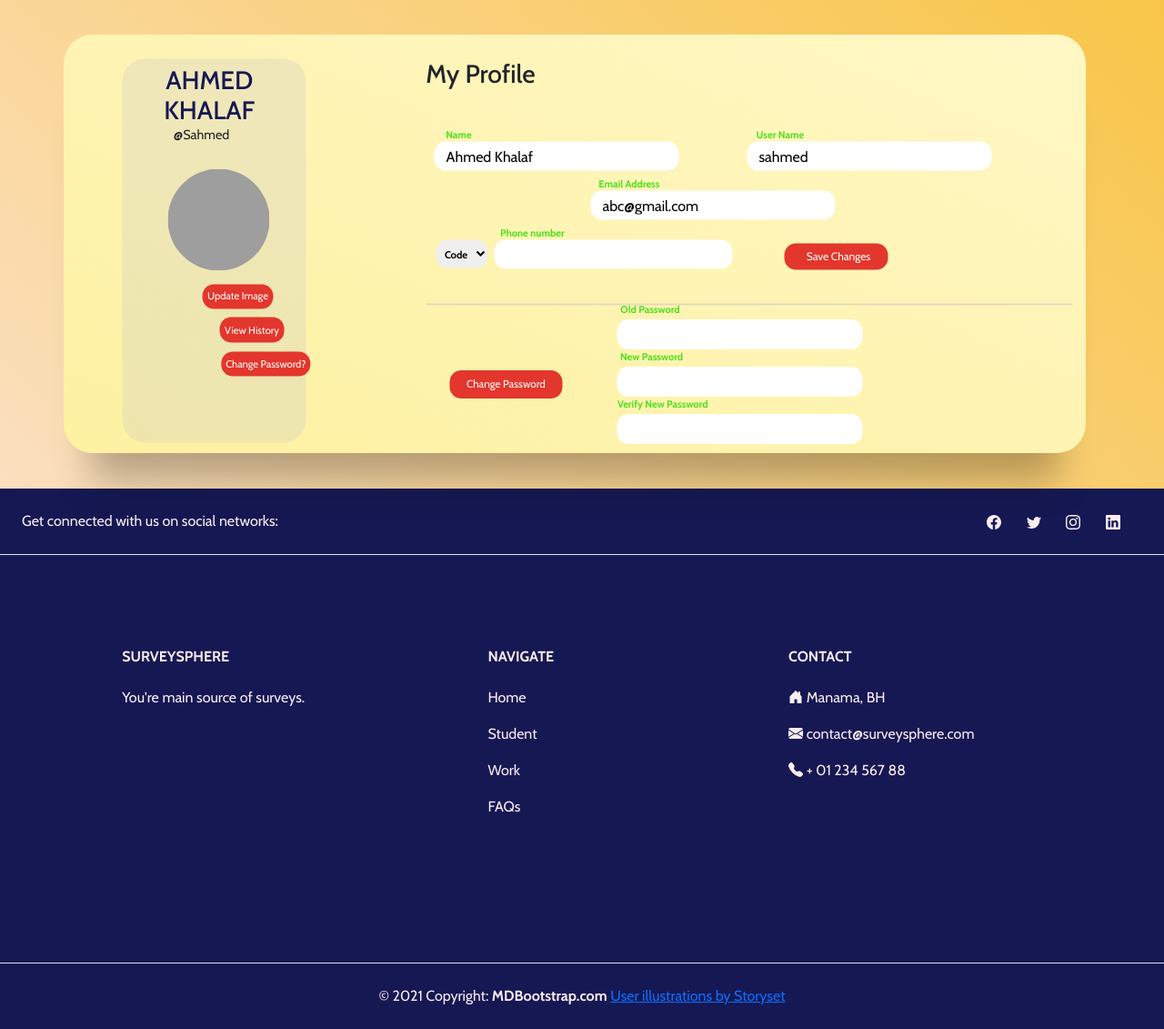
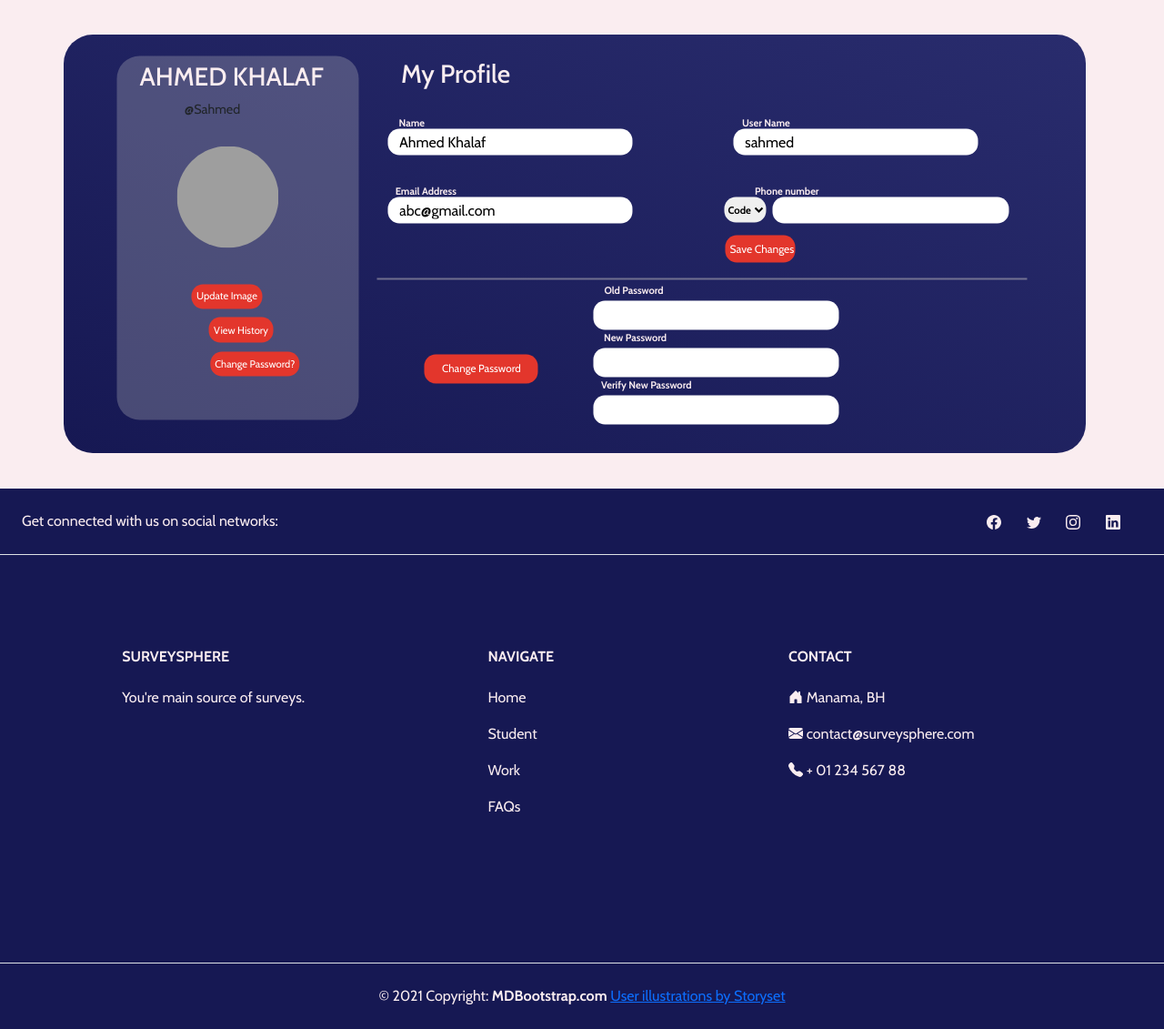
Before and after one commit to jyaserysf/333-Project, a PHP site: page /Profile.php in a window 1280 px wide. Shown: the part 88-1219 px from the top of the page at 91% size. Run offline with PHP 8.4, Linux system fonts and the light colour scheme; a user stored in the database is signed in; data comes from the database, SQL or seed files in the repository; grey boxes are pictures that could not be loaded.

Commit message:
modifications

```diff
--- a/Profile.php
+++ b/Profile.php
@@ -48,36 +48,47 @@ die("Error Occured:".$e->getMessage());
     <!-- Page content in this external container -->
     <div class="cointainer" id="main">
     <div class="container">
-    <div class="outer">
-      <div class="inner">
+    <div class="outer ">
+      <div class="inner row">
 
-        <div class="one">
+        <div class="one col-3">
 
           <div class="profile-image">
-            <h3 style='color:#161853' id="display_name"> <?php echo strtoupper($name);?></h3>
+            <h3 style='color:#FAEDF0' id="display_name"> <?php echo strtoupper($name);?></h3>
             <p>@<?php echo ucfirst($username)?></p>
             <img src="img/Profile-Image-Trail.jpeg" alt="The profile image should be here" id="profilePicture">
+            <div class="row">
+              <div class="col">
                 <label id="profile-label" for="image-file">Update Image</label>
                 <input type="file" accept="image/jpeg, image/png, image/jpg" id="image-file">
+              </div>
+              <div class="col">
                 <a class="history" href="history.php">View History</a>
+              </div>
+              <div class="col">
                 <form method="post">
                   <input class="pass_change" type="submit" value='Change Password?' name='pass_change'>
                 </form>
               </div>
+            </div>
+
+
 
           </div>
 
-        <div class="two">
+        </div>
+
+        <div class="two col">
 
 
-          <div class="two1">
+          <div class="two1 row">
 
             <div class="myprofile">
               <h3>My Profile</h3>
             </div>
 
             <form id="form1" method="post">
-              <div class="fullname field">
+              <div class="fullname field col-6">
                 <?php
                 echo "<style>";include 'css/moveUp.css'; echo "</style>";
                 # select statement
@@ -88,21 +99,21 @@ die("Error Occured:".$e->getMessage());
               </div>
 
 
-              <div class="username field">
+              <div class="username field col-6">
                 <input size="30" name="username" value="<?php echo isset($_POST['username']) ? $_POST['username'] :$username;?>" class="input-field"  type="text"  autocomplete="off" >
                 <label>User Name</label>
               </div>
 
-              <div class="email field">
+              <div class="email field col-6">
                 <input size="30" name="email" value="<?php echo isset($_POST['email']) ? $_POST['email'] :$email;?>"  class="input-field"  type="text"  autocomplete="off" >
                 <label>Email Address</label>
               </div>
 
-              <div class="lastrowform1">
+              <div class="lastrowform1 col-6">
 
-              <div class="phone">
+              <div class="phone row" id="phoneNO">
 
-                <div class="country">
+                <div class="country col">
                   <select id="code" name="code">">
 
                     <option value="<?php
@@ -145,7 +156,7 @@ die("Error Occured:".$e->getMessage());
 
                 <div class="phone-number field">
                   <input size="30" id="number" name="number" value="<?php echo isset($_POST['number']) ? $_POST['number'] :$number;?>" class="input-field" type="text" autocomplete="off" >
-                  <label>Phone number</label>
+                  <label class="mb-2" for="phoneNO">Phone number</label>
                 </div>
 
               </div>
@@ -236,7 +247,7 @@ die("Error Occured:".$e->getMessage());
 
 
 
-          <div class="two2">
+          <div class="two2 row">
 
 
 
--- a/css/Profile.css
+++ b/css/Profile.css
@@ -1,5 +1,4 @@
-@import url('https://fonts.googleapis.com/css2?family=Poppins:wght@200;300;400;500;600;700;800&display=swap');
-@import url('https://fonts.googleapis.com/css2?family=Playfair+Display&family=Roboto:ital,wght@1,100&display=swap');
+
 
 
 *{
@@ -9,17 +8,6 @@
     box-sizing: border-box;
 
 }
-
-
-
-
-body
-{
-	background-image: linear-gradient(to left bottom, rgb(248, 196, 65), rgb(252, 232, 232));
-	background-repeat: no-repeat;
-
-}
-
 
 
 .container
@@ -33,13 +21,13 @@ body
 .outer
 {
     position: relative;
-	background-image: linear-gradient(to top right,#fdf1a1,#fff7c5);
+	background-image: linear-gradient(to top right,#161853,#292C6D);
 	border-radius: 2rem;
 	width: 85%;
 	height:90%;
 	width: 100%;
 	min-height: 460px;
-    box-shadow: 0 60px 40px -30px rgba(0, 0, 0, 0.27);
+
 
 }
 
@@ -59,14 +47,15 @@ body
 .one
 {
 	height: 100%;
-	width: 33.33%;
+	min-width: 30%;
 	/* border-right: #c4c0c07d 2px solid; */
 }
 
 .two
 {
+    padding-left: 20px;
 	height: 100%;
-	width: 66.67%;
+	width: 66%;
 }
 
 
@@ -79,14 +68,17 @@ body
 
 .two1
 {
-	height: 65%;
+	height: 59%;
 	width: 100%;
+    border-bottom:#c4c0c07d 2px solid ;
+
+    transition-duration: 0.6s;
 }
 
 form
 {
 	display:flex;
-	justify-content: space-evenly;
+	justify-content: space-between;
 	flex-wrap: wrap;
 	margin-top: -7%;
 }
@@ -99,9 +91,11 @@ form
 
 .myprofile
 {
+    color: #FAEDF0;
 	margin-top: 2%;
 	margin-left: 2%;
-	width: 100%;
+    max-height: 60px;
+
 }
 
 .field
@@ -115,7 +109,7 @@ form
 label
 {
 	font-size: 0.7rem;
-	color: #bbb;
+	color: #FAEDF0;
 	pointer-events: none;
 	position:absolute;
 	left: 4.75%;
@@ -134,9 +128,9 @@ label
 
 .lastrowform1
 {
-	width: 100%;
+
 	height: 25%;
-	display: flex;
+
 	padding-left: 3.5%;
 }
 
@@ -151,7 +145,7 @@ label
 {
 	height: 80%;
 	width: 25%;
-	margin-right: 27%;
+
 	padding: 0.5%;
 }
 
@@ -179,7 +173,7 @@ select
 {
 	cursor: pointer;
 	bottom: 8%;
-	width: 15%;
+	margin-right: 10px;
 	height: 70%;
 	border-radius: 0.8rem;
 	position: absolute;
@@ -196,7 +190,7 @@ select
 	width: 100%;
 	position: relative;
 	margin-left: 2%;
-	border-top: #c4c0c07d 2px solid;
+	margin-top: 10px;
 	transition-duration: 0.6s;
 }
 
@@ -272,6 +266,7 @@ input
 .phone-number input
 {
 	padding-left: 2%;
+    margin-left: 10px;
 }
 
 input[type=text],input[type=email]
@@ -315,11 +310,11 @@ input[type=password]
 	display: none;
 }
 
-.one
+/* .one
 {
 	display:flex;
 	flex-wrap: wrap;
-}
+} */
 
 #display_name
 {
--- a/css/moveUp.css
+++ b/css/moveUp.css
@@ -3,7 +3,7 @@
 font-size: 0.69rem;
 top:-45%;
 transform: translateX(-10%);
-color: #4be01a;
+color: #FAEDF0;
 font-weight: bold;
 transition-duration: 0.45s;
 }
--- a/css/signup-login.css
+++ b/css/signup-login.css
@@ -1,5 +1,5 @@
 /* Font */
-@import url('https://fonts.googleapis.com/css2?family=Poppins:wght@200;300;400;500;600;700;800&display=swap');
+@import url('https://fonts.googleapis.com/css2?family=Cabin:ital,wght@0,400;0,500;0,600;0,700;1,400;1,500;1,600;1,700&display=swap');
 
 *,
 *::before,
@@ -11,7 +11,7 @@
 }
 
 body, input {
-    font-family: "Poppins", sans-serif;
+    font-family: 'Cabin', sans-serif;
 }
 
 main {
```
Also changed, not shown: answerSurvey.php (+12 -11 lines). Lines whose indentation alone changed are shown as unchanged.
